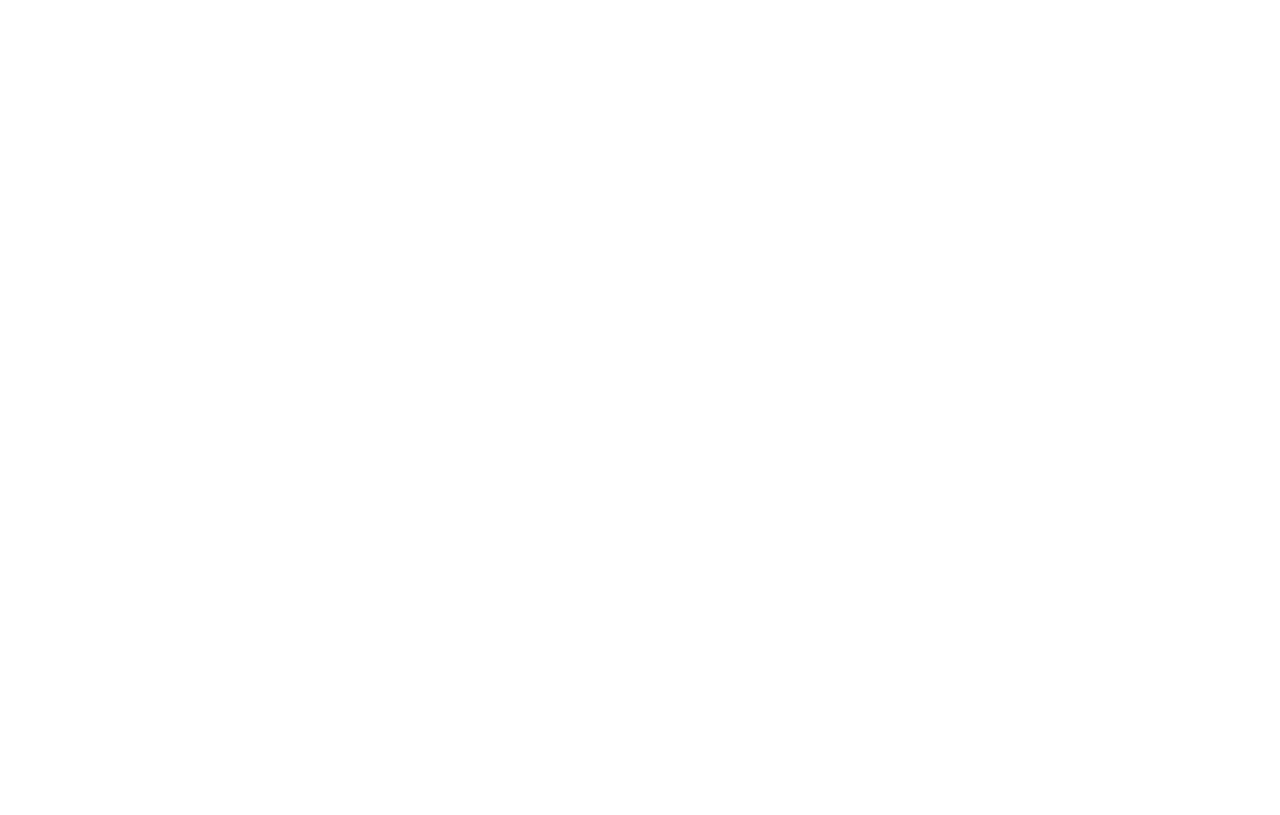
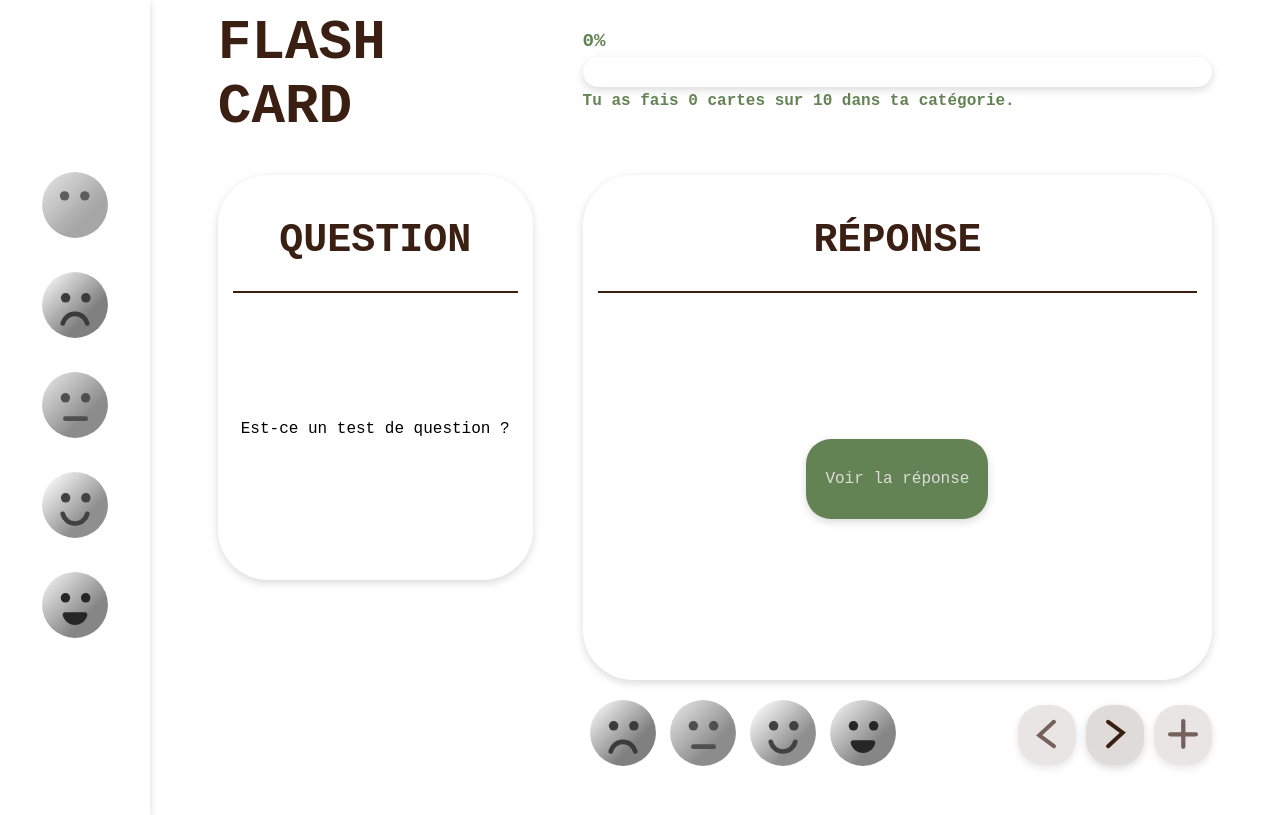
Before and after one commit to EliBenoit/flash-card, a React (Create React App) app: page / in a window 1280 px wide. Built offline with nearby package versions, Linux system fonts and the light colour scheme.

Commit message:
chore: Create dashboard

```diff
--- a/src/App.js
+++ b/src/App.js
@@ -1,6 +1,10 @@
+// import
+import Dashboard from "./components/Dashboard/Dashboard";
+
 function App() {
   return (
     <div className="app">
+      <Dashboard/>
     </div>
   );
 }
--- a/src/Global.css
+++ b/src/Global.css
@@ -33,6 +33,13 @@
   width: 100%;
 }
 
+h1 {
+  color: var(--secondary-color);
+  text-transform: uppercase;
+  font-weight: var(--font-bold);
+  font-size: 3.5rem;
+}
+
 h2 {
   color: var(--secondary-color);
   text-transform: uppercase;
@@ -45,5 +52,10 @@ button {
 }
 
 button:disabled {
-  cursor:not-allowed;
+  cursor: not-allowed;
 }
+
+.flex-row {
+  display: flex;
+  flex-direction: row;
+}
--- /dev/null
+++ b/src/components/Dashboard/AnswerSide.js
@@ -0,0 +1,109 @@
+// import
+import { useState } from 'react';
+import {
+    Button,
+    Card,
+    CardHeader,
+    CategoryButton,
+} from '../../ui-component';
+import './style.css';
+
+
+/**
+ * SelectorCategory display a list of CategoryButton.
+ *
+ * @param {Function} action - Action to be called when triggering button.
+ * @param {string} category - The current selected category.
+ *                            It's use to compare the item and active color option if the same.
+ * @param {string} size - The desired button size : small, medium, big.
+ * @return SelectorCategory react component.
+ */
+const SelectorCategory = ({action, category, size}) => {
+const buttons = ["unknow", "learning", "knowing", "perfect"];
+    return (
+        <>
+            {buttons.map((item) => (
+                <CategoryButton
+                    key={item}
+                    category={item}
+                    size={size}
+                    isInColor={category === item}
+                    action={() => action(item)}
+                />
+            ))}
+        </>
+    )
+}
+
+/**
+ * AnswerSide handle the answer side of dashboard.
+ *
+ * @param {Object} steps - An object with the necessary element to populate the ProgressBar information.
+ * @param {Object} answer - The answer information : id and content.
+ * @return AnswerSide react component
+ */
+const AnswerSide = ({steps, answer}) => {
+    const [selectedCategory, setSelectedCategory] = useState('');
+    const [showAnswer, setShowAnswer] = useState(false);
+
+    const {current, update, total} = steps;
+
+    const handleStep = (newStep) => {
+        update(newStep)
+        setShowAnswer(false)
+    }
+    return (
+        <div id="answer-side">
+            <Card>
+                <div id="answer" className="card-container">
+                    <CardHeader title="Réponse"/>
+                    <div className="display-zone">
+                        {showAnswer ? <p>{answer.content}</p> :
+                        <Button color="primary" action={() => setShowAnswer(true)}>Voir la réponse</Button>
+                        }
+                    </div>
+                </div>
+            </Card>
+            <div className="flex-row">
+                <div>
+                    <SelectorCategory
+                        size="medium"
+                        action={(value) => setSelectedCategory(value)}
+                        category={selectedCategory}
+                    />
+                </div>
+                <div id="row-button">
+                    <Button
+                        action={() => handleStep(current - 1)}
+                        isDisable={current === 0}
+                        size="small"
+                    >
+                        <svg xmlns="http://www.w3.org/2000/svg" width="24.034" height="37.032" viewBox="0 0 24.034 37.032">
+                            <path id="Tracé_65" data-name="Tracé 65" d="M1876.155,751l-18,16.535,18,13.465"
+                            transform="translate(-1855.654 -747.468)" className="action-button"/>
+                        </svg>
+                    </Button>
+                    <Button
+                        action={() => handleStep(current + 1)}
+                        isDisable={current === total}
+                        size="small"
+                    >
+                        <svg xmlns="http://www.w3.org/2000/svg" width="24.034" height="37.032" viewBox="0 0 24.034 37.032">
+                            <path id="Tracé_65" data-name="Tracé 65" d="M1876.155,751l-18,16.535,18,13.465" transform="translate(1879.687 784.499) rotate(180)" className="action-button"/>
+                        </svg>
+                    </Button>
+                    <Button isDisable={true} size="small">
+                        <svg xmlns="http://www.w3.org/2000/svg" width="35" height="35" viewBox="0 0 35 35">
+                            <g id="Groupe_16" data-name="Groupe 16" transform="translate(1.871 2.314)">
+                                <line id="Ligne_7" data-name="Ligne 7" y2="30" transform="translate(15.948 0.186)" className="action-button"/>
+                                <line id="Ligne_8" data-name="Ligne 8" x2="30" transform="translate(0.629 15.505)" className="action-button"/>
+                            </g>
+                        </svg>
+                    </Button>
+                </div>
+            </div>
+        </div>
+    )
+}
+
+export default AnswerSide
--- /dev/null
+++ b/src/components/Dashboard/DasboardContent.js
@@ -0,0 +1,51 @@
+// import
+import { useState } from 'react';
+import {
+    Card,
+    CardHeader,
+    ProgressBar
+} from '../../ui-component';
+import AnswerSide from './AnswerSide';
+import './style.css';
+
+/**
+ * The dashbord content to display.
+ *
+ * @param {string} currentCategory - the current selected category. It's use to match color on question card.
+ * @return DashbordContent react component.
+ */
+const DashboardContent = ({currentCategory}) => {
+    const [currentStep, setCurrentStep] = useState(0);
+
+    return (
+        <div className="dashboard-container">
+            <h1>Flash card</h1>
+            <div>
+                <ProgressBar currentStep={currentStep} steps={10} />
+            </div>
+
+            <Card>
+                <div
+                    id="question"
+                    className={`${currentCategory}-background card-container`}
+                >
+                    <CardHeader title="Question" />
+                    <p className="display-zone">Est-ce un test de question ?</p>
+                </div>
+            </Card>
+            <AnswerSide
+                answer={{
+                    content: 'ceci est une réponse test',
+                    id: 'idtest',
+                }}
+                steps={{
+                    current: currentStep,
+                    update: setCurrentStep,
+                    total: 10
+                }}
+            />
+        </div>
+    )
+}
+
+export default DashboardContent
--- /dev/null
+++ b/src/components/Dashboard/Dashboard.js
@@ -0,0 +1,46 @@
+// import
+import { useState } from 'react';
+import { CategoryButton } from '../../ui-component';
+import DashboardContent from './DasboardContent';
+import './style.css';
+
+/**
+ * The Side bar component wich display the flash card category to review.
+ *
+ * @param {string} currentCategory - The current selected category.
+ * @param {Function} setCurrentCategory - The function to call to update the selected category.
+ * @return SideBar react component.
+ */
+const SideBar = ({currentCategory, setCurrentCategory}) => {
+    const buttons = ["noCategory", "unknow", "learning", "knowing", "perfect"];
+    return (
+        <div className="sidebar">
+            {buttons.map((item) => (
+                <CategoryButton
+                    key={item}
+                    category={item}
+                    isInColor={currentCategory === item}
+                    action={() => setCurrentCategory(item)}
+                />
+            ))}
+        </div>
+    )
+}
+
+/**
+ * Dashboard component
+ *
+ * @param {}
+ * @return React Dashboard component
+ */
+const Dashboard = () => {
+    const [currentCategory, setCurrentCategory] = useState("");
+    return (
+        <div id="dashboard" >
+            <SideBar currentCategory={currentCategory} setCurrentCategory={setCurrentCategory}/>
+            <DashboardContent currentCategory={currentCategory} />
+        </div>
+    )
+}
+
+export default Dashboard;
--- /dev/null
+++ b/src/components/Dashboard/style.css
@@ -0,0 +1,100 @@
+#dashboard {
+    display: grid;
+    grid-template-columns: 150px 1fr;
+    height: 100vh;
+    width: 100%;
+}
+
+.dashboard-container {
+    display: grid;
+    grid-template-columns: 1fr 2fr;
+    grid-template-rows: 100px 1fr;
+    gap: 50px;
+    margin: 25px 6%;
+}
+
+.dashboard-container > h1 {
+    align-self: center;
+}
+
+.sidebar {
+    width: 150px;
+    height: 100%;
+    box-shadow: var(--box-shadow);
+    display: flex;
+    flex-direction: column;
+    gap: 20px;
+    justify-content: center;
+    align-items: center;
+}
+
+.card-container {
+    width: 100%;
+    border-radius: calc(var(--big-border-radius) - 10px);
+    padding: 5px;
+    display: flex;
+    flex-direction: column;
+    align-items: center;
+}
+
+#answer {
+    height: 485px;
+}
+
+.display-zone {
+    display: flex;
+    align-items: center;
+    height: 100%;
+}
+
+#answer-side > .flex-row {
+    justify-content: space-between;
+    align-items: center;
+    margin: 15px 0;
+}
+
+#question {
+    height: 385px;
+}
+
+#row-button {
+    display: flex;
+    gap: 10px;
+}
+
+#row-button > button > svg {
+    height: 30px;
+    width: 30px;
+}
+
+.action-button {
+    stroke: var(--secondary-color);
+    fill: none;
+    stroke-linecap: round;
+    stroke-width: 5px;
+}
+
+#add-card {
+    height: 30px;
+    width: 30px;
+}
+
+.noCategory-background {
+    background-color: var(--noCategory-color);
+}
+
+.unknow-background {
+    background-color: var(--unknow-color);
+}
+
+.learning-background {
+    background-color: var(--learning-color);
+}
+
+.knowing-background {
+    background-color: var(--knowing-color);
+}
+
+.perfect-background {
+    background-color: var(--perfect-color);
+}
```
